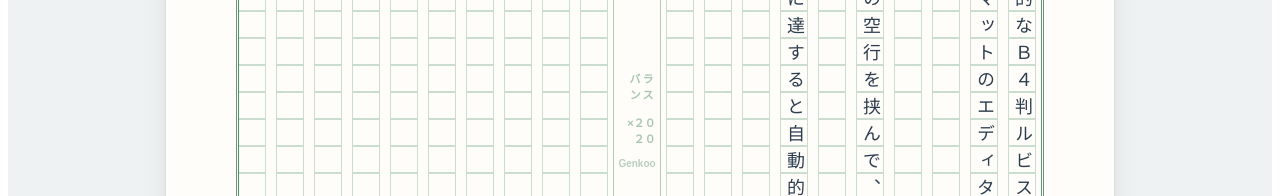
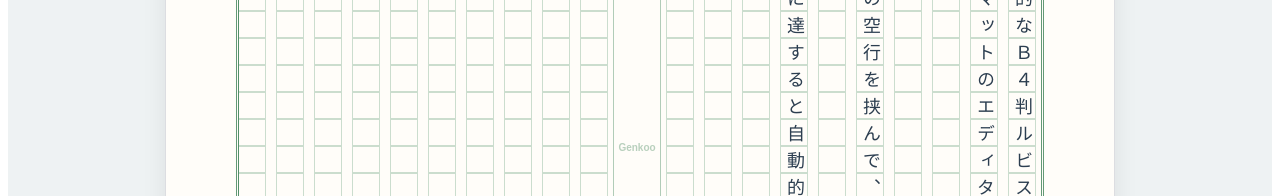
Before and after one commit to yskamioyc-cmyk/genkoo, a React (Vite) app in the folder genkoo/: page / in a window 1280 px wide. Both pictures are taken after a click on the button "＋ 新しい原稿を書く（新規作成）". Shown: the part 289-485 px from the top of the page. Built offline with nearby package versions, Linux system fonts and the light colour scheme.

Commit message:
feat: edit Editor.tsx

```diff
--- a/genkoo/src/Editor.tsx
+++ b/genkoo/src/Editor.tsx
@@ -444,8 +444,8 @@ export const Editor: React.FC<{ onNavigate: () => void }> = ({ onNavigate }) =>
                   >
                     <div style={{ width: 0, height: 0, borderLeft: '6px solid transparent', borderRight: '6px solid transparent', borderTop: '8px solid rgba(34, 112, 63, 0.4)' }} />
                     <div style={{ display: 'flex', flexDirection: 'column', alignItems: 'center', gap: '12px', flexGrow: 1, justifyContent: 'center' }}>
-                      <div style={{ letterSpacing: '2px' }}>バランス</div>
-                      <div>２０×２０</div>
+                      <div style={{ letterSpacing: '2px' }}>　　　　</div>
+                      <div>　　　　</div>
                       <div style={{ fontSize: '10px', opacity: 0.8 }}>Genkoo</div>
                     </div>
                     <div style={{ width: 0, height: 0, borderLeft: '6px solid transparent', borderRight: '6px solid transparent', borderBottom: '8px solid rgba(34, 112, 63, 0.4)' }} />
```
